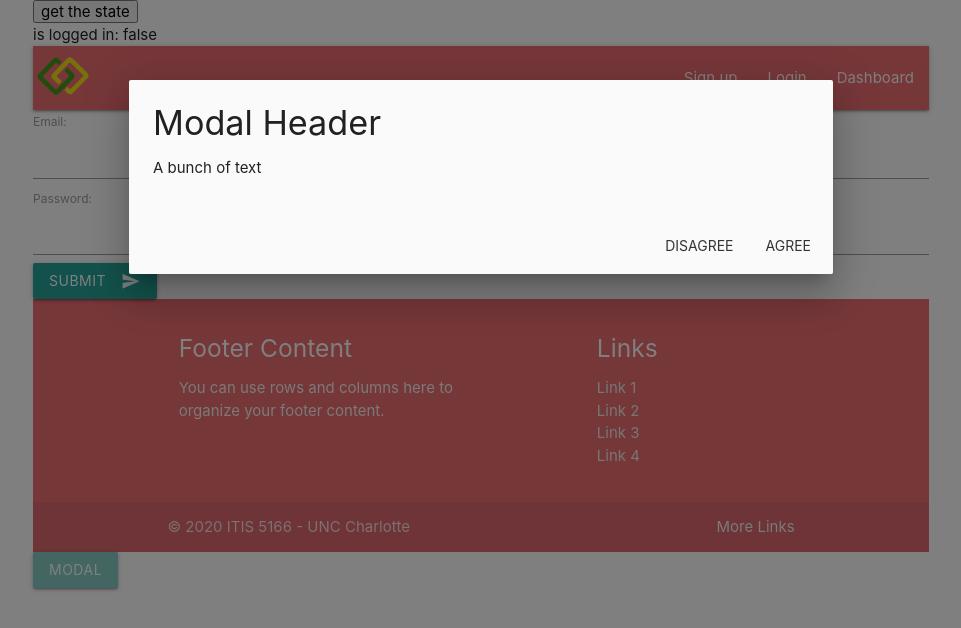
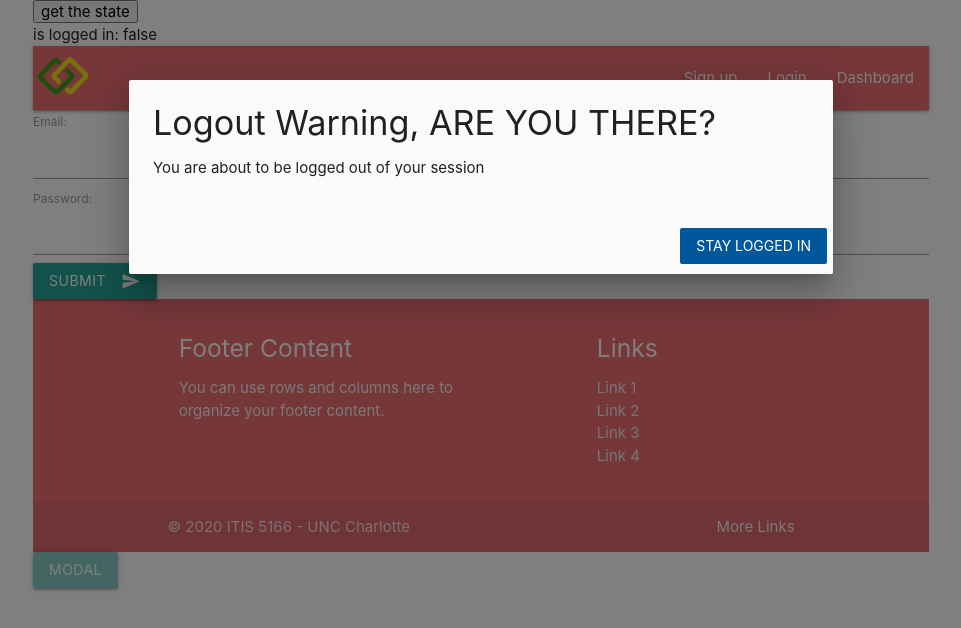
Before and after one commit to jasonschmitt/personal-budget-final-ui-2, a React (Create React App) app: page /login in a window 1280 px wide. Both pictures are taken after a click on the link "MODAL". Shown: the top 628 px of the page, without its empty margins (159-1120 px from the left). Built offline with nearby package versions, Linux system fonts and the light colour scheme.

Commit message:
adding logout modal with 20 second notice

```diff
--- a/package.json
+++ b/package.json
@@ -9,7 +9,6 @@
     "axios": "^0.21.0",
     "chart.js": "^2.9.4",
     "d3": "^6.3.1",
-    "jquery": "^3.5.1",
     "materialize-css": "^1.0.0-rc.2",
     "react": "^17.0.1",
     "react-dom": "^17.0.1",
--- a/src/App.js
+++ b/src/App.js
@@ -38,21 +38,23 @@ class App extends React.Component {
   checkExpirationInLocalStorage() {
     // console.log('checkExpirationInLocalStorage');
     const expired = localStorage.getItem('expire')
+    const token = localStorage.getItem('token')
+    const _id = localStorage.getItem('_id')
     const isExpired = Date.now()
 
     // console.log(expired)
     // console.log(isExpired)
     // console.log(expired - isExpired)
     const that = this
-    if (expired != null) {
+    if (expired != null && token != null && _id != null) {
       if (isExpired > expired) {
         console.log('this token is expired')
         setTimeout(() => {
           that.localStorageLogout()
         }, 3000)
-      } else if (expired - isExpired < 10000) {
+      } else if (expired - isExpired < 20000) {
         console.log('SHOW MODAL TO STAY LOGGED IN')
-        if (expired - isExpired >= 9000) {
+        if (expired - isExpired >= 19000) {
           const options = {
             onOpenStart: () => {
               console.log('Open Start')
--- a/src/components/modal/modal.js
+++ b/src/components/modal/modal.js
@@ -60,15 +60,12 @@ class Modal extends Component {
                         If you want Fixed Footer Modal then add
                         modal-fixed-footer to the "modal" div*/}
           <div className="modal-content">
-            <h4>Modal Header</h4>
-            <p>A bunch of text</p>
+            <h4>Logout Warning, ARE YOU THERE?</h4>
+            <p>You are about to be logged out of your session</p>
           </div>
           <div className="modal-footer">
-            <a className="modal-close waves-effect waves-red btn-flat">
-              Disagree
-            </a>
-            <a className="modal-close waves-effect waves-green btn-flat">
-              Agree
+            <a className="modal-close light-blue darken-4 white-text btn-flat">
+              Stay Logged In
             </a>
           </div>
         </div>
```
Also changed, not shown: 2 other files (tests, documents, lock files or other folders).
